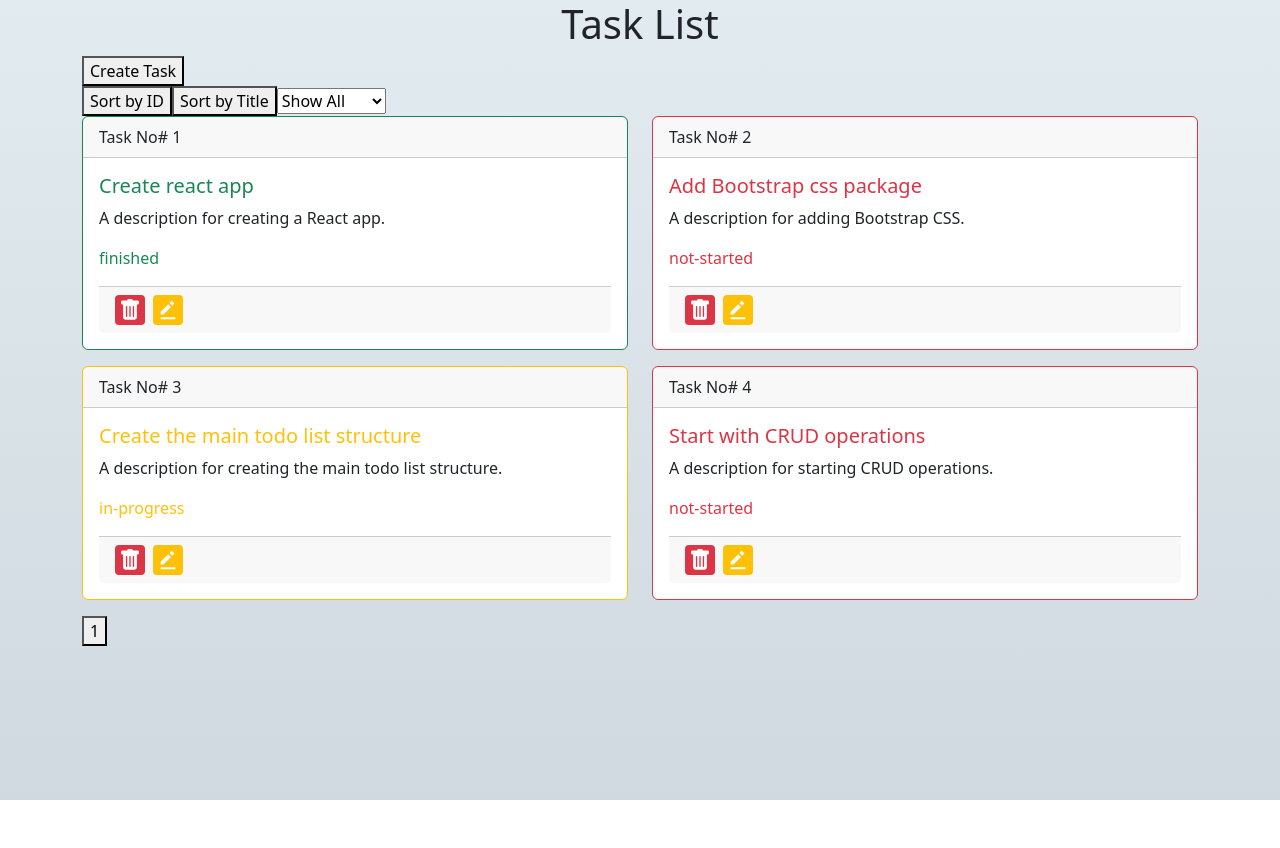
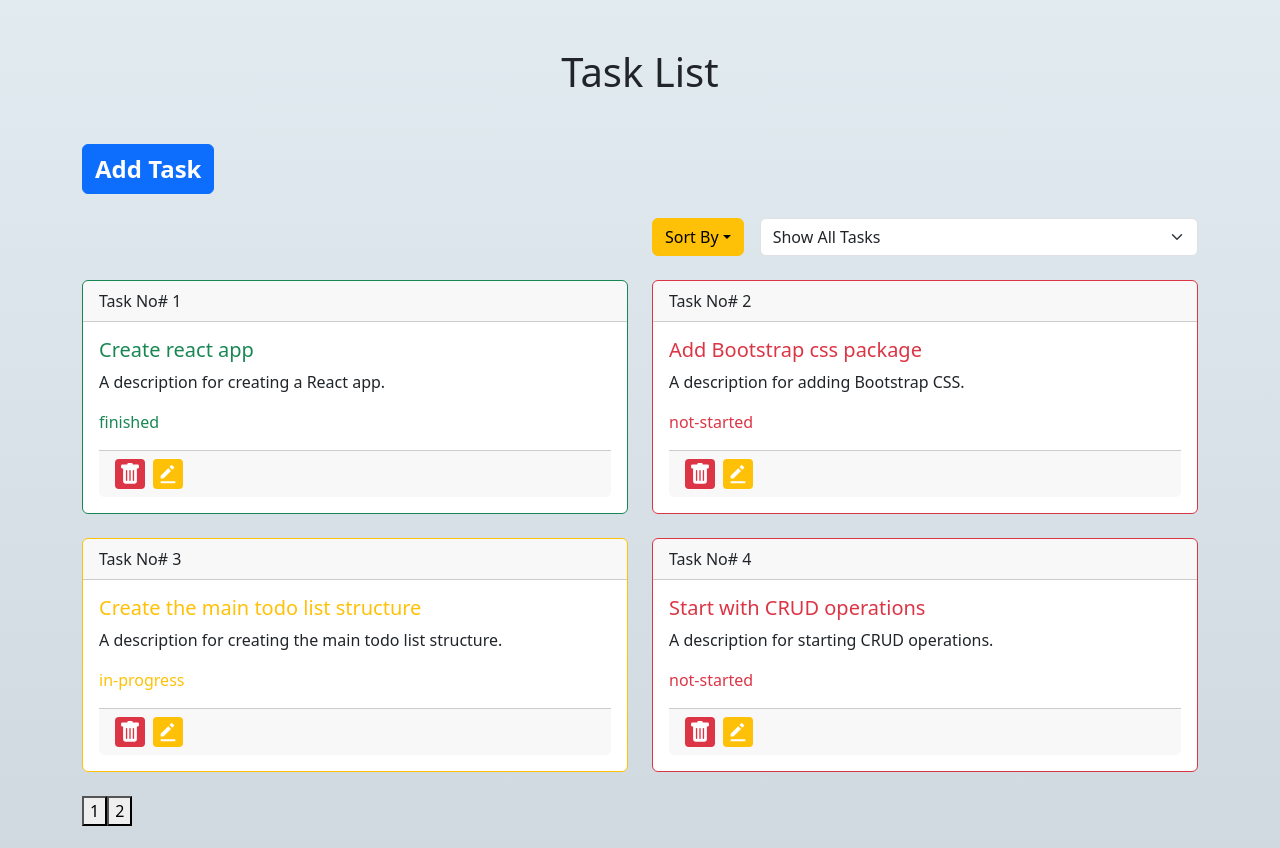
Before and after one commit to AbdElrahmanGbr/jobathon-task, a React (Create React App) app: page / in a window 1280 px wide. Before the commit the page ends 800 px from the top, so only its background shows below. Built offline with nearby package versions, Linux system fonts and the light colour scheme; the HTML template or start-up script is replaced by a standard one.

Commit message:
refactor: edit status, styles of (add-task, filter)

```diff
--- a/src/App.js
+++ b/src/App.js
@@ -6,6 +6,7 @@ import TaskForm from "./components/add-task/taskform.component";
 import {tasksData} from "./data/tasks-data-module";
 import 'react-toastify/dist/ReactToastify.css';
 import {toast, ToastContainer} from "react-toastify";
+import Button from "react-bootstrap/Button";
 function App() {
     const [tasks, setTasks] = useState(tasksData);
     const [showForm, setShowForm] = useState(false);
@@ -33,9 +34,9 @@ function App() {
         setTasks(updatedTasks);
     };
 
-    const handleTaskEdit = (taskId, editedTitle, editedDescription) => {
+    const handleTaskEdit = (taskId, editedTitle, editedDescription, editedStatus) => {
         const updatedTasks = tasks.map((task) =>
-            task.id === taskId ? { ...task, title: editedTitle, description: editedDescription } : task
+            task.id === taskId ? { ...task, title: editedTitle, description: editedDescription, status: editedStatus } : task
         );
         toast.success(`Task No# ${taskId} Updated Successfully`, {
             position: 'top-center',
@@ -46,10 +47,10 @@ function App() {
     return (
         <Container>
             <ToastContainer />
-            <h1 className={"text-center"}>Task List</h1>
-            <button onClick={() => setShowForm(!showForm)}>
-                {showForm ? "Cancel" : "Create Task"}
-            </button>
+            <h1 className={"text-center my-5"}>Task List</h1>
+            <Button variant={showForm ? "danger" : "primary"} onClick={() => setShowForm(!showForm)} className={"fs-4 fw-bold"}>
+                {showForm ? "Cancel" : "Add  Task"}
+            </Button>
             {showForm && <TaskForm onTaskCreate={handleTaskCreate} />}
             {!showForm && (<TasksList tasks={tasks} onDeleteTask={handleTaskDelete} onEditTask={handleTaskEdit} />)}
         </Container>
--- a/src/components/add-task/taskform.component.jsx
+++ b/src/components/add-task/taskform.component.jsx
@@ -1,5 +1,9 @@
 import { useState } from "react";
-
+import Form from 'react-bootstrap/Form';
+import Row from "react-bootstrap/Row";
+import Col from "react-bootstrap/Col";
+import InputGroup from "react-bootstrap/InputGroup";
+import Button from "react-bootstrap/Button";
 const TaskForm = ({ onTaskCreate }) => {
     const [newTask, setNewTask] = useState({
         title: "",
@@ -13,6 +17,7 @@ const TaskForm = ({ onTaskCreate }) => {
             ...newTask,
             [name]: value,
         });
+        console.log(newTask)
     };
 
     const handleSubmit = (e) => {
@@ -26,34 +31,42 @@ const TaskForm = ({ onTaskCreate }) => {
     };
 
     return (
-        <form onSubmit={handleSubmit}>
-            <div>
-                <label>Title:</label>
-                <input
-                    type="text"
-                    name="title"
-                    value={newTask.title}
+        <Form onSubmit={handleSubmit} className={"mx-auto"}>
+            <Row className={"my-3"}>
+                <Col md={6}>
+                    <InputGroup className="mb-3">
+                        <InputGroup.Text id="basic-addon1">Title:</InputGroup.Text>
+                        <Form.Control
                             onChange={handleChange}
+                            name={"title"}
+                            placeholder="Task title..."
+                            aria-label="title"
+                            aria-describedby="basic-addon1"
                         />
-            </div>
-            <div>
-                <label>Status:</label>
-                <select name="status" value={newTask.status} onChange={handleChange}>
+                    </InputGroup>
+                </Col>
+                <Col md={6}>
+                    <Form.Select aria-label="Status" name="status" onChange={handleChange}>
+                        <option disabled>Task Status</option>
                         <option value="not-started">Not Started</option>
                         <option value="in-progress">In Progress</option>
                         <option value="finished">Finished</option>
-                </select>
-            </div>
-            <div>
-                <label>Description:</label>
-                <textarea
+                    </Form.Select>
+                </Col>
+            </Row>
+            <Row className={"my-3"}>
+                <InputGroup>
+                    <InputGroup.Text>Description:</InputGroup.Text>
+                    <Form.Control as="textarea" aria-label="With textarea"
                                   name="description"
-                    value={newTask.description}
+                                  placeholder={"Task Description.."}
                                   onChange={handleChange}
+                                  style={{ height: '100px' }}
                     />
-            </div>
-            <button type="submit">Create Task</button>
-        </form>
+                </InputGroup>
+            </Row>
+            <Button type="submit">Create Task</Button>
+        </Form>
     );
 };
 
--- a/src/components/task/task.jsx
+++ b/src/components/task/task.jsx
@@ -3,18 +3,19 @@ import "./task.css"
 import {BsTrashFill} from "react-icons/bs";
 import {BiSolidEditAlt} from "react-icons/bi";
 import {useState} from "react";
+import Form from "react-bootstrap/Form";
 const Task = ({task, onDelete, onEdit}) => {
 
     const [editMode, setEditMode] = useState(false);
     const [editedTitle, setEditedTitle] = useState(task.title);
     const [editedDescription, setEditedDescription] = useState(task.description);
-
+    const [editedStatus, setEditedStatus] = useState(task.status)
     const handleEdit = () => {
         setEditMode(true);
     };
 
     const handleSave = () => {
-        onEdit(task.id, editedTitle, editedDescription);
+        onEdit(task.id, editedTitle, editedDescription, editedStatus);
         setEditMode(false);
     };
 
@@ -33,7 +34,7 @@ const Task = ({task, onDelete, onEdit}) => {
     const taskStatusColor = statusToBorderColor[task.status] || "primary";
 
     return (
-            <Card className={"taskCard mb-3"} border={taskStatusColor}>
+            <Card className={"taskCard mb-4"} border={taskStatusColor}>
                 <Card.Header>Task No# {task.id}</Card.Header>
                 <Card.Body>
                     {editMode ? (
@@ -47,6 +48,12 @@ const Task = ({task, onDelete, onEdit}) => {
                                     value={editedDescription}
                                     onChange={(e) => setEditedDescription(e.target.value)}
                                 />
+                                <Form.Select aria-label="Status" name="status" onChange={(e) => setEditedStatus(e.target.value)}>
+                                    <option disabled>Task Status</option>
+                                    <option value="not-started">Not Started</option>
+                                    <option value="in-progress">In Progress</option>
+                                    <option value="finished">Finished</option>
+                                </Form.Select>
                                 <button onClick={handleSave}>Save</button>
                                 <button onClick={handleCancel}>Cancel</button>
                             </div>
--- a/src/data/tasks-data-module.js
+++ b/src/data/tasks-data-module.js
@@ -22,5 +22,11 @@ export const tasksData = [
     title: "Start with CRUD operations",
     status: "not-started",
     description: "A description for starting CRUD operations."
-  }
+  },
+  {
+    id: 5,
+    title: "Add Toastify",
+    status: "in-progress",
+    description: "A description for Toast."
+  },
 ];
--- a/src/pages/taskslist/tastslist.page.jsx
+++ b/src/pages/taskslist/tastslist.page.jsx
@@ -3,13 +3,17 @@ import Row from "react-bootstrap/Row";
 import Col from "react-bootstrap/Col";
 import {useEffect, useState} from "react";
 import {tasksData} from "../../data/tasks-data-module";
+import Stack from "react-bootstrap/Stack";
+import DropdownButton from "react-bootstrap/DropdownButton";
+import Dropdown from "react-bootstrap/Dropdown";
+import Form from "react-bootstrap/Form";
 
 const TasksList = ({tasks, onDeleteTask, onEditTask}) => {
     const [filteredTasks, setFilteredTasks] = useState(tasksData);
     const [statusFilter, setStatusFilter] = useState('all');
     const [sortBy, setSortBy] = useState('id');
     const [currentPage, setCurrentPage] = useState(1);
-    const tasksPerPage = 5;
+    const tasksPerPage = 4;
 
     useEffect(() => {
         setFilteredTasks(tasks);
@@ -46,22 +50,30 @@ const TasksList = ({tasks, onDeleteTask, onEditTask}) => {
 
     const paginate = (pageNumber) => setCurrentPage(pageNumber);
     return (
-        <Row>
-            <div>
-                <button onClick={() => sortTasks('id')}>Sort by ID</button>
-                <button onClick={() => sortTasks('title')}>Sort by Title</button>
-                <select onChange={(e) => filterTasks(e.target.value)}>
-                    <option value="all">Show All</option>
-                    <option value="not-started">Not Started</option>
-                    <option value="in-progress">In Progress</option>
-                    <option value="finished">Finished</option>
-                </select>
-            </div>
+        <>
+            <Row className={"my-4"}>
+                <Col lg={6} className={"ms-auto"}>
+                    <Stack direction={"horizontal"} className={"justify-content-end"}>
+                        <DropdownButton variant={"warning"} id="dropdown-basic-button" title="Sort By">
+                            <Dropdown.Item onClick={() => sortTasks('id')}>ID</Dropdown.Item>
+                            <Dropdown.Item onClick={() => sortTasks('title')}>Title</Dropdown.Item>
+                        </DropdownButton>
+                        <Form.Select className={"ms-3"} aria-label="Status" name="status" onChange={(e) => filterTasks(e.target.value)}>
+                            <option value="all">Show All Tasks</option>
+                            <option value="not-started">Not Started</option>
+                            <option value="in-progress">In Progress</option>
+                            <option value="finished">Finished</option>
+                        </Form.Select>
+                    </Stack>
+                </Col>
+            </Row>
+            <Row>
             {currentTasks.map((task) => (
                 <Col key={task.id} lg={6}>
                     <Task task={task} onDelete={onDeleteTask} onEdit={onEditTask} />
                 </Col>
             ))}
+            </Row>
             <div>
                 {Array(Math.ceil(filteredTasks.length / tasksPerPage))
                     .fill()
@@ -71,7 +83,7 @@ const TasksList = ({tasks, onDeleteTask, onEditTask}) => {
                         </button>
                     ))}
             </div>
-        </Row>
+        </>
     );
 };
 
```
Lines whose indentation alone changed are shown as unchanged.
